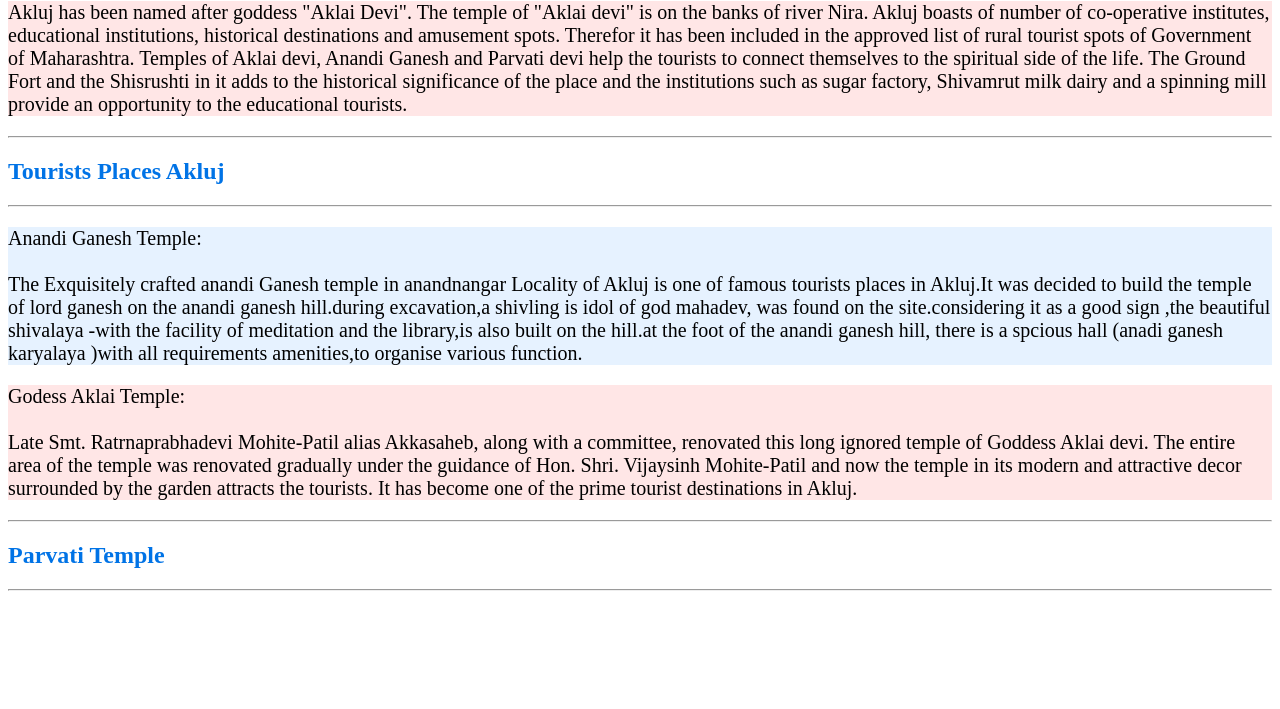
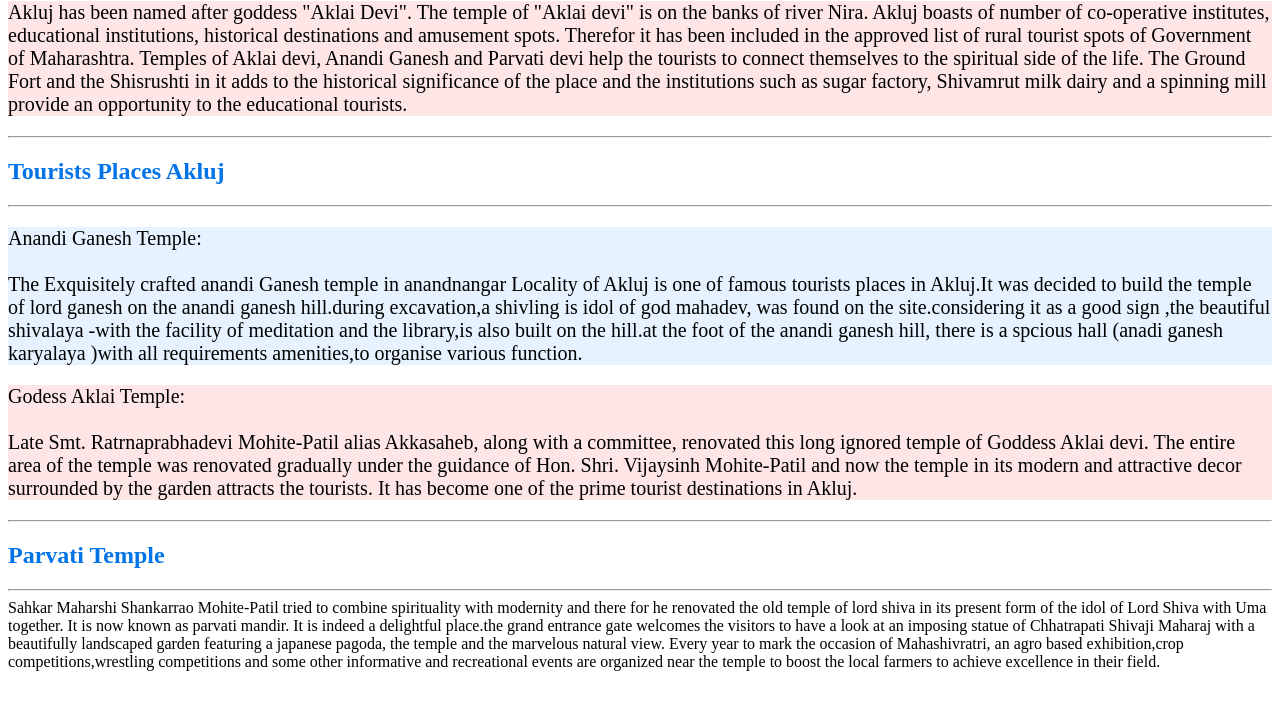
Before and after one commit to Sakshibodare08/css-first-webpage, a plain HTML site: page index.html in a window 1280 px wide. Shown: the part 79-788 px from the top of the page. Drawn offline with Linux system fonts and the light colour scheme.

Commit message:
div used

```diff
--- a/index.html
+++ b/index.html
@@ -1,16 +1,13 @@
 <!DOCTYPE html>
 <html lang="en">
 <head>
-
     <title>CSS first webpage</title>
     <style>
-
         h1 {
             background-color: #ff8080;
              color: black;
 
         }
-
         .highlight {
     background-color:#ffe6e6;
     font-size: 20px;
@@ -45,5 +42,9 @@ p{
     <hr>
     <h2 style="color: #0073e6;">Parvati Temple</h2>
 <hr>
+<div>
+    Sahkar Maharshi Shankarrao Mohite-Patil tried to combine spirituality with modernity and there for he renovated the old temple of lord shiva in its present form of the idol of Lord Shiva with Uma together. It is now known as parvati mandir.
+    It is indeed a delightful place.the grand entrance gate welcomes the visitors to have a look at an imposing statue of Chhatrapati Shivaji Maharaj with a beautifully landscaped garden featuring a japanese pagoda, the temple and the marvelous natural view. Every year to mark the occasion of Mahashivratri, an agro based exhibition,crop competitions,wrestling competitions and some other informative and recreational events are organized near the temple to boost the local farmers to achieve excellence in their field.
+    </div>
 </body>
 </html>
```
